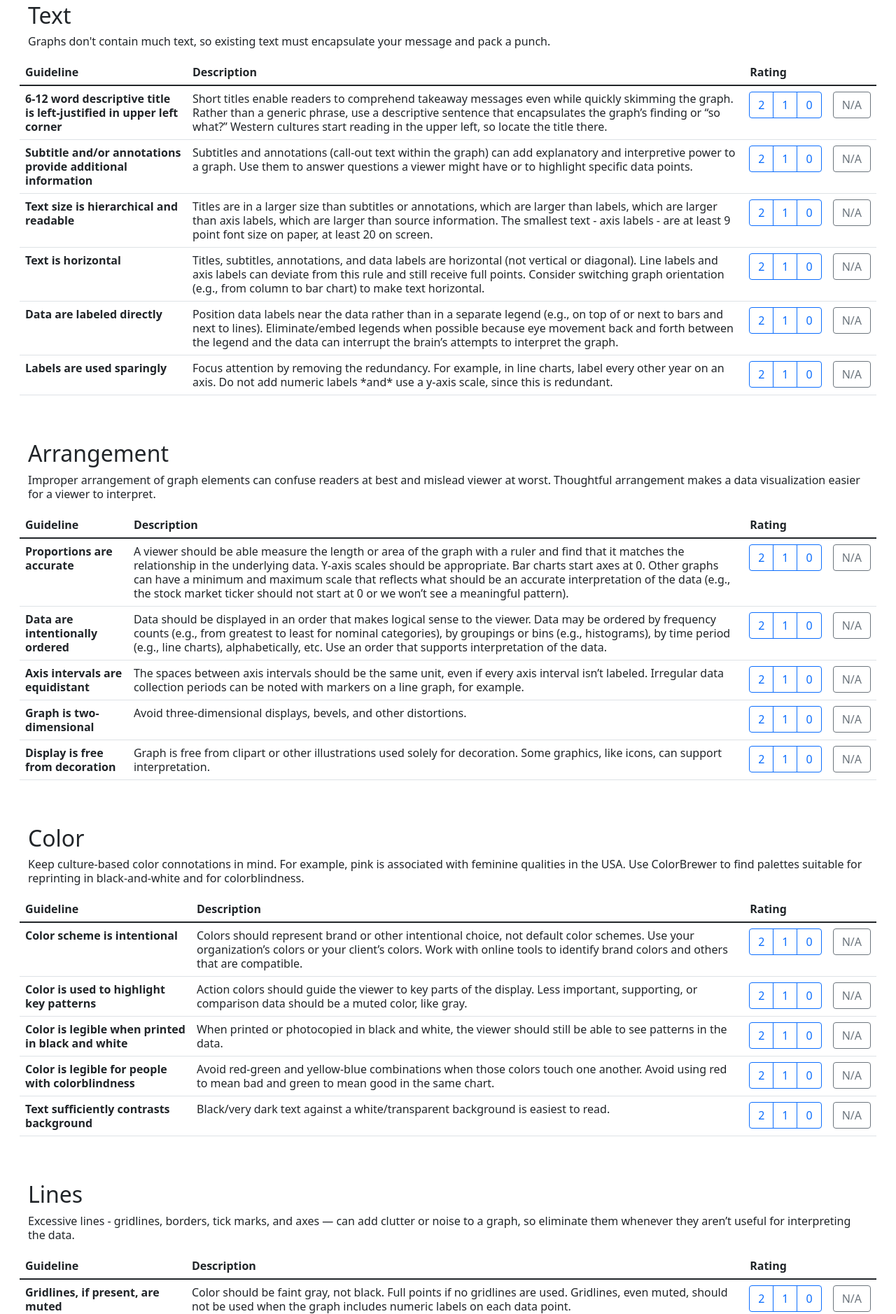
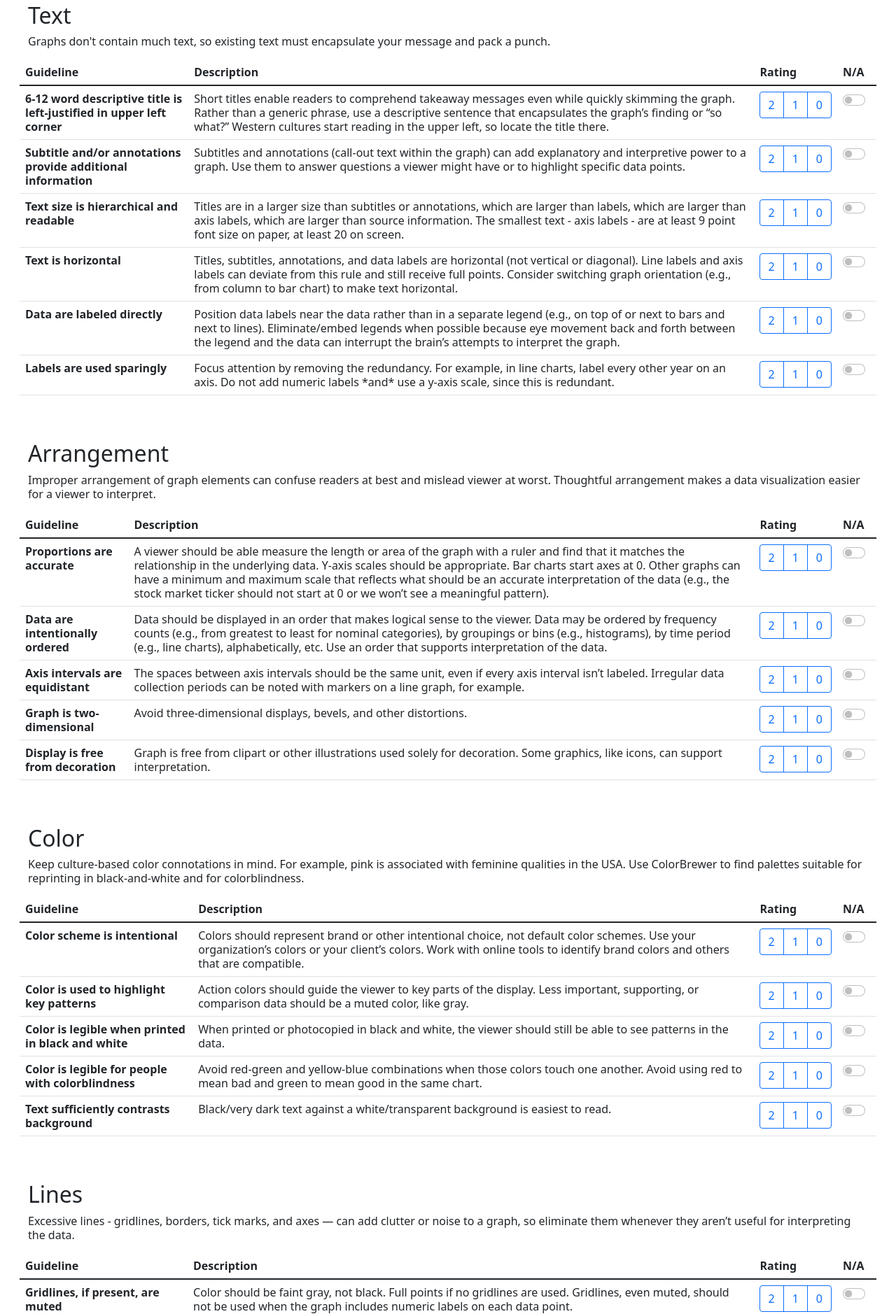
Before and after one commit to mmontesanonyc/interactive-evergreen-checklist, a plain HTML site: page index.html in a window 1280 px wide. Shown: the part 725-2603 px from the top of the page at 70% size. Drawn offline with nearby package versions, Linux system fonts and the light colour scheme.

Commit message:
upgrade NA functionality

```diff
--- a/index.html
+++ b/index.html
@@ -89,7 +89,9 @@
                       <tr>
                         <th scope="col">Guideline</th>
                         <th scope="col">Description</th>
-                        <th scope="col">Rating</th>
+                        <th scope="col">Rating
+                        </th>
+                        <th scope="col">N/A</th>
 
                       </tr>
                     </thead>
@@ -99,7 +101,6 @@
                         <td>Short titles enable readers to comprehend takeaway messages even while quickly skimming the graph. Rather
                             than a generic phrase, use a descriptive sentence that encapsulates the graph’s finding or “so what?” Western
                             cultures start reading in the upper left, so locate the title there.</td>
-
                         <td>
                             <div class="btn-group" role="group" aria-label="Radio toggle button group">
                                 <input type="radio" class="btn-check" name="q1" id="q1-2" autocomplete="off" value="2">
@@ -114,10 +115,35 @@
                         </td>
 
                         <td>
-                            <input type="radio" class="btn-check ml-2" name="na1" id="q1-na" autocomplete="off" value="2">
-                            <label class="btn btn-outline-secondary" for="q1-na">N/A</label>
+                            <div class="form-check form-switch">
+                                <label class="form-check-label" for="na1">
+                                <input class="form-check-input" type="checkbox" value="2" id="na1" onchange="notApplicable(1)">
+                                </label>
+                              </div>
                         </td>
                       </tr>
+
+                      <script>
+                        var naCount = 0;
+
+                        function notApplicable(x) {
+                            if (document.getElementById('na'+x).checked) {
+                                console.log("question " + x + " is not applicable");
+                                document.getElementById('q'+x+'-2').disabled=true
+                                document.getElementById('q'+x+'-1').disabled=true
+                                document.getElementById('q'+x+'-0').disabled=true
+                                naCount = naCount + 2;
+                            } else {
+                                document.getElementById('q'+x+'-2').disabled=false
+                                document.getElementById('q'+x+'-1').disabled=false
+                                document.getElementById('q'+x+'-0').disabled=false
+                                naCount = naCount - 2;
+                            }
+
+                            console.log(naCount)
+                        }
+
+                      </script>
 
                       <tr>
                         <th scope="row">Subtitle and/or annotations provide additional information</th>
@@ -136,8 +162,11 @@
                               </div>
                         </td>
                         <td>
-                            <input type="radio" class="btn-check ml-2" name="na2" id="q2-na" autocomplete="off" value="2">
-                            <label class="btn btn-outline-secondary" for="q2-na">N/A</label>
+                            <div class="form-check form-switch">
+                                <label class="form-check-label" for="na2">
+                                <input class="form-check-input" type="checkbox" value="2" id="na2" onchange="notApplicable(2)">
+                                </label>
+                              </div>
                         </td>
                       </tr>
 
@@ -160,8 +189,11 @@
                             </td>
 
                             <td>
-                                <input type="radio" class="btn-check ml-2" name="na3" id="q3-na" autocomplete="off" value="2">
-                                <label class="btn btn-outline-secondary" for="q3-na">N/A</label>
+                                <div class="form-check form-switch">
+                                    <label class="form-check-label" for="na3">
+                                    <input class="form-check-input" type="checkbox" value="2" id="na3" onchange="notApplicable(3)">
+                                    </label>
+                                  </div>
                             </td>
                       </tr>
 
@@ -184,8 +216,11 @@
                             </td>
 
                             <td>
-                                <input type="radio" class="btn-check ml-2" name="na4" id="q4-na" autocomplete="off" value="2">
-                                <label class="btn btn-outline-secondary" for="q4-na">N/A</label>
+                                <div class="form-check form-switch">
+                                    <label class="form-check-label" for="na4">
+                                    <input class="form-check-input" type="checkbox" value="2" id="na4" onchange="notApplicable(4)">
+                                    </label>
+                                  </div>
                             </td>
                       </tr>
 
@@ -208,8 +243,11 @@
                             </td>
 
                             <td>
-                                <input type="radio" class="btn-check ml-2" name="na5" id="q5-na" autocomplete="off" value="2">
-                                <label class="btn btn-outline-secondary" for="q5-na">N/A</label>
+                                <div class="form-check form-switch">
+                                    <label class="form-check-label" for="na5">
+                                    <input class="form-check-input" type="checkbox" value="2" id="na5" onchange="notApplicable(5)">
+                                    </label>
+                                  </div>
                             </td>
                       </tr>
 
@@ -231,8 +269,11 @@
                             </td>
 
                             <td>
-                                <input type="radio" class="btn-check ml-2" name="na6" id="q6-na" autocomplete="off" value="2">
-                                <label class="btn btn-outline-secondary" for="q6-na">N/A</label>
+                                <div class="form-check form-switch">
+                                    <label class="form-check-label" for="na6">
+                                    <input class="form-check-input" type="checkbox" value="2" id="na6" onchange="notApplicable(6)">
+                                    </label>
+                                  </div>
                             </td>
                       </tr>
 
@@ -249,7 +290,9 @@
                       <tr>
                         <th scope="col">Guideline</th>
                         <th scope="col">Description</th>
-                        <th scope="col">Rating</th>
+                        <th scope="col">Rating
+                        </th>
+                        <th scope="col">N/A</th>
 
                       </tr>
                     </thead>
@@ -275,8 +318,11 @@
                         </td>
 
                         <td>
-                            <input type="radio" class="btn-check ml-2" name="na7" id="q7-na" autocomplete="off" value="2">
-                            <label class="btn btn-outline-secondary" for="q7-na">N/A</label>
+                            <div class="form-check form-switch">
+                                <label class="form-check-label" for="na7">
+                                <input class="form-check-input" type="checkbox" value="2" id="na7" onchange="notApplicable(7)">
+                                </label>
+                              </div>
                         </td>
                       </tr>
 
@@ -298,8 +344,11 @@
                               </div>
                         </td>
                         <td>
-                            <input type="radio" class="btn-check ml-2" name="na8" id="q8-na" autocomplete="off" value="2">
-                            <label class="btn btn-outline-secondary" for="q8-na">N/A</label>
+                            <div class="form-check form-switch">
+                                <label class="form-check-label" for="na8">
+                                <input class="form-check-input" type="checkbox" value="2" id="na8" onchange="notApplicable(8)">
+                                </label>
+                              </div>
                         </td>
                       </tr>
 
@@ -321,8 +370,11 @@
                             </td>
 
                             <td>
-                                <input type="radio" class="btn-check ml-2" name="na9" id="q9-na" autocomplete="off" value="2">
-                                <label class="btn btn-outline-secondary" for="q9-na">N/A</label>
+                                <div class="form-check form-switch">
+                                    <label class="form-check-label" for="na9">
+                                    <input class="form-check-input" type="checkbox" value="2" id="na9" onchange="notApplicable(9)">
+                                    </label>
+                                  </div>
                             </td>
                       </tr>
 
@@ -343,8 +395,11 @@
                             </td>
 
                             <td>
-                                <input type="radio" class="btn-check ml-2" name="na10" id="q10-na" autocomplete="off" value="2">
-                                <label class="btn btn-outline-secondary" for="q10-na">N/A</label>
+                                <div class="form-check form-switch">
+                                    <label class="form-check-label" for="na10">
+                                    <input class="form-check-input" type="checkbox" value="2" id="na10" onchange="notApplicable(10)">
+                                    </label>
+                                  </div>
                             </td>
                       </tr>
 
@@ -366,8 +421,11 @@
                             </td>
 
                             <td>
-                                <input type="radio" class="btn-check ml-2" name="na11" id="q11-na" autocomplete="off" value="2">
-                                <label class="btn btn-outline-secondary" for="q11-na">N/A</label>
+                                <div class="form-check form-switch">
+                                    <label class="form-check-label" for="na11">
+                                    <input class="form-check-input" type="checkbox" value="2" id="na11" onchange="notApplicable(11)">
+                                    </label>
+                                  </div>
                             </td>
                       </tr>
 
@@ -384,7 +442,9 @@
                       <tr>
                         <th scope="col">Guideline</th>
                         <th scope="col">Description</th>
-                        <th scope="col">Rating</th>
+                        <th scope="col">Rating
+                        </th>
+                        <th scope="col">N/A</th>
 
                       </tr>
                     </thead>
@@ -408,8 +468,11 @@
                         </td>
 
                         <td>
-                            <input type="radio" class="btn-check ml-2" name="na12" id="q12-na" autocomplete="off" value="2">
-                            <label class="btn btn-outline-secondary" for="q12-na">N/A</label>
+                            <div class="form-check form-switch">
+                                <label class="form-check-label" for="na12">
+                                <input class="form-check-input" type="checkbox" value="2" id="na12" onchange="notApplicable(12)">
+                                </label>
+                              </div>
                         </td>
                       </tr>
 
@@ -430,8 +493,11 @@
                               </div>
                         </td>
                         <td>
-                            <input type="radio" class="btn-check ml-2" name="na13" id="q13-na" autocomplete="off" value="2">
-                            <label class="btn btn-outline-secondary" for="q13-na">N/A</label>
+                            <div class="form-check form-switch">
+                                <label class="form-check-label" for="na13">
+                                <input class="form-check-input" type="checkbox" value="2" id="na13" onchange="notApplicable(13)">
+                                </label>
+                              </div>
                         </td>
                       </tr>
 
@@ -452,8 +518,11 @@
                             </td>
 
                             <td>
-                                <input type="radio" class="btn-check ml-2" name="na14" id="q14-na" autocomplete="off" value="2">
-                                <label class="btn btn-outline-secondary" for="q14-na">N/A</label>
+                                <div class="form-check form-switch">
+                                    <label class="form-check-label" for="na14">
+                                    <input class="form-check-input" type="checkbox" value="2" id="na14" onchange="notApplicable(14)">
+                                    </label>
+                                  </div>
                             </td>
                       </tr>
 
@@ -475,8 +544,11 @@
                             </td>
 
                             <td>
-                                <input type="radio" class="btn-check ml-2" name="na15" id="q15-na" autocomplete="off" value="2">
-                                <label class="btn btn-outline-secondary" for="q15-na">N/A</label>
+                                <div class="form-check form-switch">
+                                    <label class="form-check-label" for="na15">
+                                    <input class="form-check-input" type="checkbox" value="2" id="na15" onchange="notApplicable(15)">
+                                    </label>
+                                  </div>
                             </td>
                       </tr>
 
@@ -497,8 +569,11 @@
                             </td>
 
                             <td>
-                                <input type="radio" class="btn-check ml-2" name="na16" id="q16-na" autocomplete="off" value="2">
-                                <label class="btn btn-outline-secondary" for="q16-na">N/A</label>
+                                <div class="form-check form-switch">
+                                    <label class="form-check-label" for="na16">
+                                    <input class="form-check-input" type="checkbox" value="2" id="na16" onchange="notApplicable(16)">
+                                    </label>
+                                  </div>
                             </td>
                       </tr>
 
@@ -515,7 +590,9 @@
                       <tr>
                         <th scope="col">Guideline</th>
                         <th scope="col">Description</th>
-                        <th scope="col">Rating</th>
+                        <th scope="col">Rating
+                        </th>
+                        <th scope="col">N/A</th>
 
                       </tr>
                     </thead>
@@ -539,8 +616,11 @@
                         </td>
 
                         <td>
-                            <input type="radio" class="btn-check ml-2" name="na17" id="q17-na" autocomplete="off" value="2">
-                            <label class="btn btn-outline-secondary" for="q17-na">N/A</label>
+                            <div class="form-check form-switch">
+                                <label class="form-check-label" for="na17">
+                                <input class="form-check-input" type="checkbox" value="2" id="na17" onchange="notApplicable(17)">
+                                </label>
+                              </div>
                         </td>
                       </tr>
 
@@ -560,8 +640,11 @@
                               </div>
                         </td>
                         <td>
-                            <input type="radio" class="btn-check ml-2" name="na18" id="q18-na" autocomplete="off" value="2">
-                            <label class="btn btn-outline-secondary" for="q18-na">N/A</label>
+                            <div class="form-check form-switch">
+                                <label class="form-check-label" for="na18">
+                                <input class="form-check-input" type="checkbox" value="2" id="na18" onchange="notApplicable(18)">
+                                </label>
+                              </div>
                         </td>
                       </tr>
 
@@ -583,8 +666,11 @@
                             </td>
 
                             <td>
-                                <input type="radio" class="btn-check ml-2" name="na19" id="q19-na" autocomplete="off" value="2">
-                                <label class="btn btn-outline-secondary" for="q19-na">N/A</label>
+                                <div class="form-check form-switch">
+                                    <label class="form-check-label" for="na19">
+                                    <input class="form-check-input" type="checkbox" value="2" id="na19" onchange="notApplicable(19)">
+                                    </label>
+                                  </div>
                             </td>
                       </tr>
 
@@ -607,8 +693,11 @@
                             </td>
 
                             <td>
-                                <input type="radio" class="btn-check ml-2" name="na20" id="q20-na" autocomplete="off" value="2">
-                                <label class="btn btn-outline-secondary" for="q20-na">N/A</label>
+                                <div class="form-check form-switch">
+                                    <label class="form-check-label" for="na20">
+                                    <input class="form-check-input" type="checkbox" value="2" id="na20" onchange="notApplicable(20)">
+                                    </label>
+                                  </div>
                             </td>
                       </tr>
                     </tbody>
@@ -622,9 +711,11 @@
                 <table class="table">
                     <thead>
                         <tr>
-                        <th scope="col">Guideline</th>
-                        <th scope="col">Description</th>
-                        <th scope="col">Rating</th>
+                            <th scope="col">Guideline</th>
+                            <th scope="col">Description</th>
+                            <th scope="col">Rating
+                            </th>
+                            <th scope="col">N/A</th>
 
                         </tr>
                     </thead>
@@ -649,8 +740,11 @@
                         </td>
 
                         <td>
-                            <input type="radio" class="btn-check ml-2" name="na21" id="q21-na" autocomplete="off" value="2">
-                            <label class="btn btn-outline-secondary" for="q21-na">N/A</label>
+                            <div class="form-check form-switch">
+                                <label class="form-check-label" for="na21">
+                                <input class="form-check-input" type="checkbox" value="2" id="na21" onchange="notApplicable(21)">
+                                </label>
+                              </div>
                         </td>
                         </tr>
 
@@ -672,8 +766,11 @@
                             </td>
 
                             <td>
-                                <input type="radio" class="btn-check ml-2" name="na22" id="q22-na" autocomplete="off" value="2">
-                                <label class="btn btn-outline-secondary" for="q22-na">N/A</label>
+                                <div class="form-check form-switch">
+                                    <label class="form-check-label" for="na22">
+                                    <input class="form-check-input" type="checkbox" value="2" id="na22" onchange="notApplicable(22)">
+                                    </label>
+                                  </div>
                             </td>
                         </tr>
 
@@ -695,8 +792,11 @@
                             </td>
 
                             <td>
-                                <input type="radio" class="btn-check ml-2" name="na23" id="q23-na" autocomplete="off" value="2">
-                                <label class="btn btn-outline-secondary" for="q23-na">N/A</label>
+                                <div class="form-check form-switch">
+                                    <label class="form-check-label" for="na23">
+                                    <input class="form-check-input" type="checkbox" value="2" id="na23" onchange="notApplicable(23)">
+                                    </label>
+                                  </div>
                             </td>
                         </tr>
 
@@ -717,8 +817,11 @@
                         </td>
 
                         <td>
-                            <input type="radio" class="btn-check ml-2" name="na24" id="q24-na" autocomplete="off" value="2">
-                            <label class="btn btn-outline-secondary" for="q24-na">N/A</label>
+                            <div class="form-check form-switch">
+                                <label class="form-check-label" for="na24">
+                                <input class="form-check-input" type="checkbox" value="2" id="na24" onchange="notApplicable(24)">
+                                </label>
+                              </div>
                         </td>
                         </tr>
                     </tbody>
@@ -766,25 +869,16 @@
                     }
                 }
 
-                // second set loops through NA buttons, removing their value from the possible max score.
-                var na = 0
-                for (var i = 1; i<= n_questions; i++) {
-                    var noAnswers = document.getElementsByName('na' + i);
-                    for (var k = 0; k < noAnswers.length; k++) {
-                    if (noAnswers[k].checked) {
-                        na += +noAnswers[k].value;
-                        break;
-                        }
-                    }
-                }
 
-                possibleMax = possibleMax - na
+
+                possibleMax = possibleMax - naCount;
 
                 // print your score and the possible max to the Results table.
                 document.getElementById('showMe').style.display = "block";
                 document.getElementById('yourScore').innerHTML = score + " points";
                 document.getElementById('outOf').innerHTML = possibleMax + " points";
-                document.getElementById('pct').innerHTML = 100 * score/possibleMax + " %";
+                var yourPercent = (100 * score/possibleMax).toFixed(1)
+                document.getElementById('pct').innerHTML = yourPercent + " %";
                 window.scrollTo(0,document.body.scrollHeight);
 
             }
```
